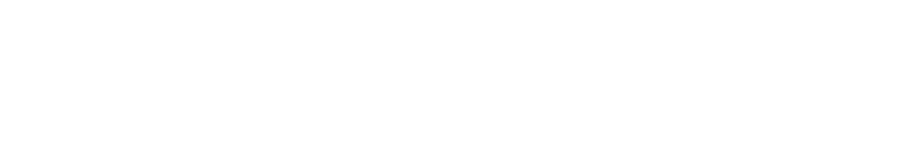
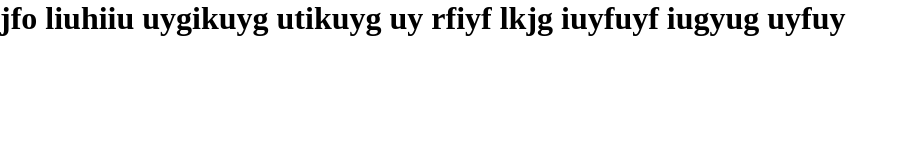
Before and after one commit to Taimoor-Khan-07/Lazarev-Agency, a plain HTML site: page cases.html in a window 1280 px wide. Shown: the whole page, without its empty margins (0-908 px from the left). Drawn offline with Linux system fonts and the light colour scheme.

Commit message:
my checks

```diff
--- a/cases.html
+++ b/cases.html
@@ -7,6 +7,6 @@
     <link rel="stylesheet" href="cases.css">
 </head>
 <body>
-
+    <h1>jfo liuhiiu uygikuyg utikuyg uy rfiyf lkjg iuyfuyf iugyug uyfuy</h1>
 </body>
 </html>
```
